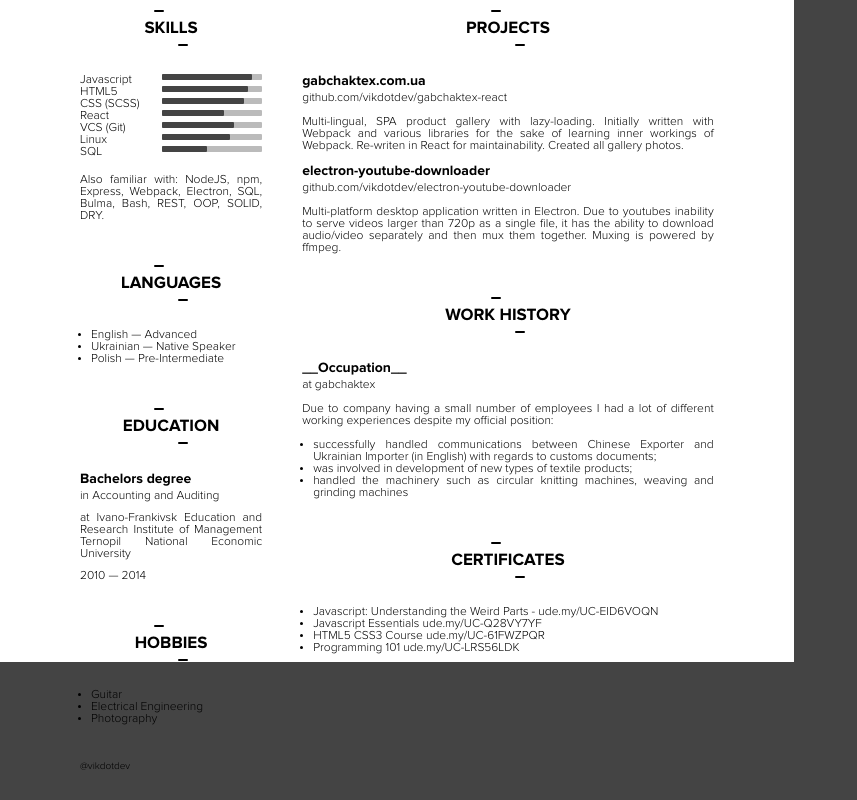
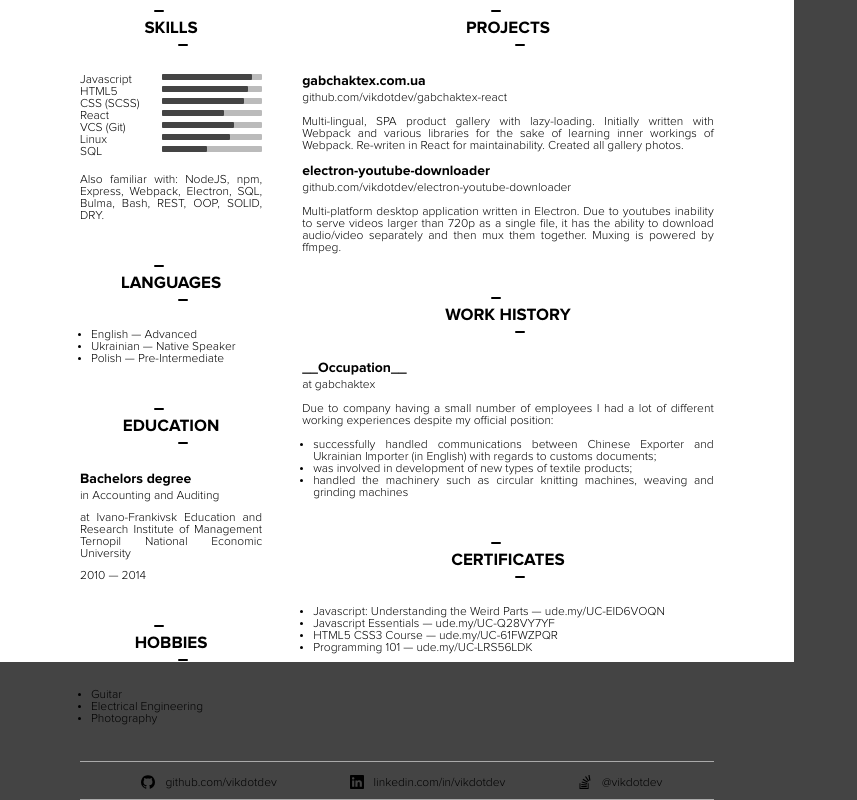
Before and after one commit to vikdotdev/cv, a website: page index.html in a window 1280 px wide. Shown: the part 461-1261 px from the top of the page, without its empty margins (0-857 px from the left). Before the commit the page ends 1232 px from the top, so only its background shows below. Drawn offline with Linux system fonts and the light colour scheme.

Commit message:
added contact information

```diff
--- a/index.html
+++ b/index.html
@@ -32,9 +32,9 @@
 
     <section class='contacts'>
       <div class='flex-container'>
-        <div class='phone'><img src='icons/phone.svg' class="icon">098-992-4321</div>
-        <div class='email'><img src='icons/email.svg' class="icon">vikdotdev@gmail.com</div>
-        <div class='skype'><img src='icons/skype.svg' class="icon">Viktor Habchak</div>
+        <div class='phone'><img src='icons/phone.svg' class='icon'>098-992-4321</div>
+        <div class='email'><img src='icons/email.svg' class='icon'>vikdotdev@gmail.com</div>
+        <div class='skype'><img src='icons/skype.svg' class='icon'>Viktor Habchak</div>
       </div>
     </section>
 
@@ -171,18 +171,20 @@
             <div class='line-fix'></div>
           </h2>
           <ul>
-            <li>Javascript: Understanding the Weird Parts - <a>ude.my/UC-EID6VOQN</a></li>
-            <li>Javascript Essentials <a>ude.my/UC-Q28VY7YF</a></li>
-            <li>HTML5 CSS3 Course <a>ude.my/UC-61FWZPQR</a></li>
-            <li>Programming 101 <a>ude.my/UC-LRS56LDK</a></li>
+            <li>Javascript: Understanding the Weird Parts &mdash; <a>ude.my/UC-EID6VOQN</a></li>
+            <li>Javascript Essentials &mdash; <a>ude.my/UC-Q28VY7YF</a></li>
+            <li>HTML5 CSS3 Course &mdash; <a>ude.my/UC-61FWZPQR</a></li>
+            <li>Programming 101 &mdash; <a>ude.my/UC-LRS56LDK</a></li>
           </ul>
         </section>
       </div>
     </div>
 
-    <section class='section links'>
-      <div class='horizontal-split'>
-        <div class='github'>@vikdotdev</div>
+    <section class='contacts links'>
+      <div class='flex-container'>
+        <div class='github'><img src='icons/github.svg' class='icon'>github.com/vikdotdev</div>
+        <div class='linkedin'><img src='icons/linkedin.svg' class='icon'>linkedin.com/in/vikdotdev</div>
+        <div class='stackoverflow'><img src='icons/stackoverflow.svg' class='icon'>@vikdotdev</div>
       </div>
     </section>
   </div>
--- a/index.scss
+++ b/index.scss
@@ -120,6 +120,14 @@ p {
     height: 0.1rem;
     display: block;
     background-color: #aaa;
+  }
+}
+
+.links {
+  &::after {
+    content: '';
+    width: 0;
+    height: 0;
   }
 }
 
```
